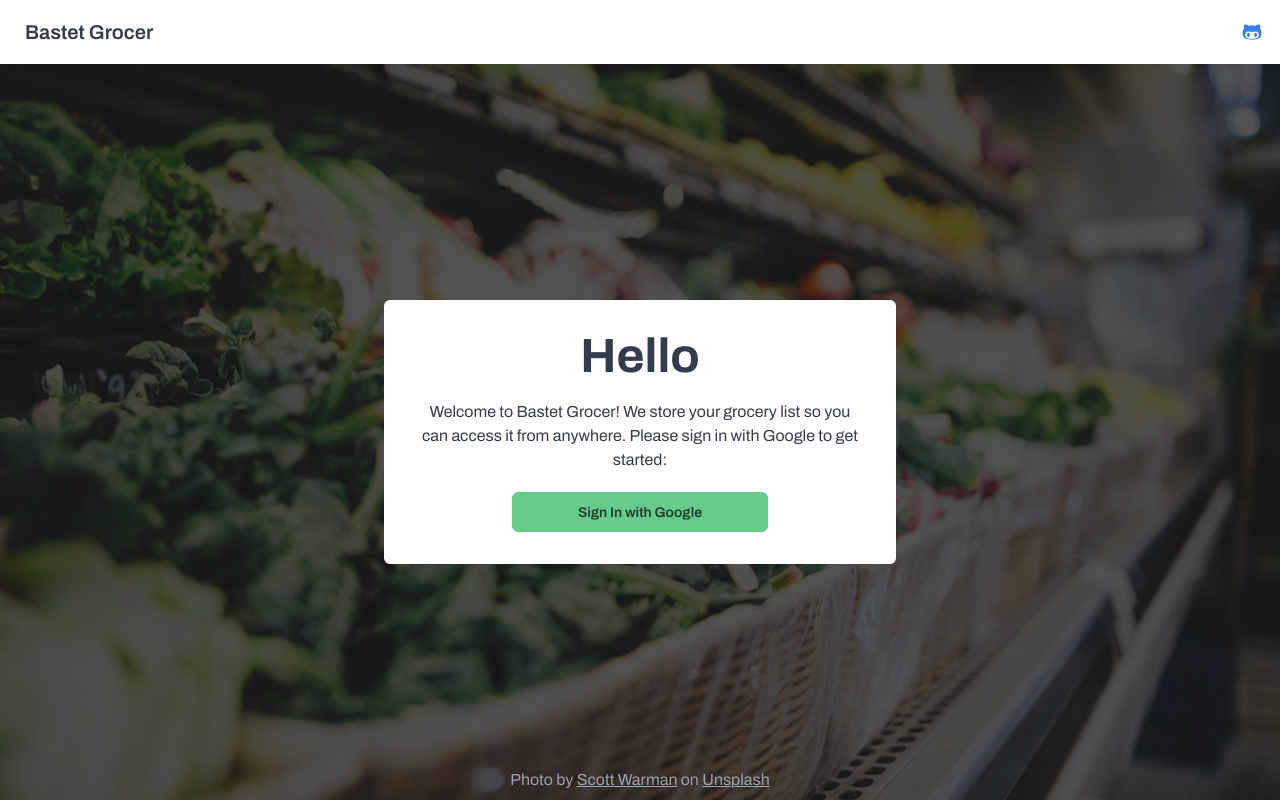
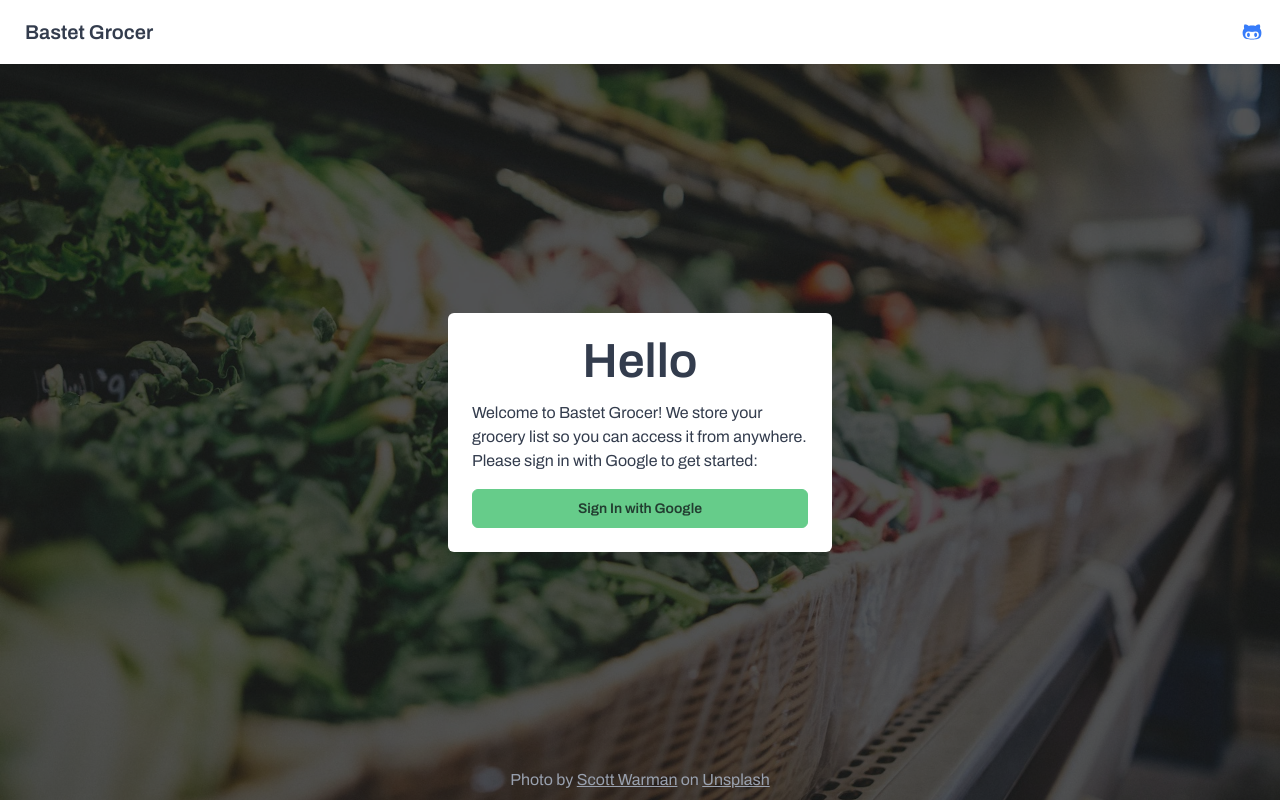
Before and after one commit to James-Sundby/bastet-grocer, a Next.js app: page / in a window 1280 px wide. Built offline with nearby package versions, Linux system fonts and the light colour scheme; no server answers.

Commit message:
Adjusts spacing for signin card

```diff
--- a/app/components/organisms/itemList.js
+++ b/app/components/organisms/itemList.js
@@ -60,7 +60,7 @@ export default function ItemList({
 
 
             {(sortBy === "name" || sortBy === "category") && (
-                <ul className="flex flex-col gap-2 mx-4">
+                <ul className="flex flex-col gap-4 mx-4">
                     {itemsData.map((item) => (
                         <ItemCard
                             key={item.id}
--- a/app/components/organisms/signInCard.js
+++ b/app/components/organisms/signInCard.js
@@ -25,16 +25,14 @@ export default function SignInCard() {
 
     if (loading) {
         return (
-            <div className="absolute top-1/2 left-1/2 -translate-x-1/2 -translate-y-1/2 ">
-                <span className="loading loading-spinner text-primary loading-lg"></span>
-            </div>
+            <span className="loading loading-spinner text-primary loading-xl"></span>
         );
     }
 
     return (
         user ? (
-            <div className="card bg-base-100 absolute top-1/2 left-1/2 -translate-x-1/2 -translate-y-1/2 border rounded-md">
-                <div className="card-body">
+            <div className="card bg-base-100 rounded-md max-w-sm m-4">
+                <div className="card-body gap-4">
                     <figure>
                         <div className="avatar">
                             <div className="w-20 rounded-md m-2">
@@ -47,20 +45,19 @@ export default function SignInCard() {
                             </div>
                         </div>
                     </figure>
-                    <h2 className="card-title text-2xl justify-center mb-4">
+                    <h2 className="card-title text-2xl justify-center">
                         Welcome, {user.displayName ? user.displayName : user.email ? user.email : "User"}
                     </h2>
-                    <div className="card-actions justify-center">
                     <div className="flex flex-col gap-4">
                         <Link
-                                className="btn btn-primary btn-wide rounded-md"
+                            className="btn btn-primary rounded-md"
                             href="/pages/shopping-list"
                             aria-label="Continue to my shopping list"
                         >
                             Shopping List
                         </Link>
                         <Link
-                                className="btn btn-primary btn-wide rounded-md"
+                            className="btn btn-primary rounded-md"
                             href="/pages/quick-add"
                             aria-label="Edit quick adds"
                         >
@@ -70,19 +67,18 @@ export default function SignInCard() {
                         <button
                             aria-label="Sign Out"
                             onClick={handleSignOut}
-                                className="btn btn-primary btn-wide rounded-md"
+                            className="btn btn-primary rounded-md"
                         >
                             Sign Out
                         </button>
                     </div>
                 </div>
             </div>
-            </div>
         ) : (
-            <div className="hero-content bg-base-100 rounded-md text-center flex-col absolute top-1/2 left-1/2 -translate-x-1/2 -translate-y-1/2 p-8">
-                <div className="max-w-md">
-                    <h1 className="mb-5 text-5xl font-bold">Hello</h1>
-                    <p className="mb-5">
+            <div className="card bg-base-100 rounded-md max-w-sm m-4">
+                <div className="card-body gap-4">
+                    <h1 className="card-title justify-center text-5xl">Hello</h1>
+                    <p className="text-base">
                         Welcome to Bastet Grocer! We store your grocery list so you can
                         access it from anywhere. Please sign in with Google to get
                         started:
@@ -90,7 +86,7 @@ export default function SignInCard() {
                     <button
                         aria-label="Sign In with Google"
                         onClick={handleSignIn}
-                        className="btn btn-primary btn-wide rounded-md"
+                        className="btn btn-primary rounded-md h-auto py-2"
                     >
                         Sign In with Google
                     </button>
--- a/app/page.js
+++ b/app/page.js
@@ -15,7 +15,9 @@ export default function Home() {
           style={{ objectFit: "cover", opacity: 0.25 }}
         />
 
-        <SignInCard />
+        <div className="absolute flex items-center justify-center w-full h-full">
+          <SignInCard />
+        </div>
 
         <aside className="text-center text-gray-400 absolute bottom-2 w-full">
           <p>
```
Lines whose indentation alone changed are shown as unchanged.
